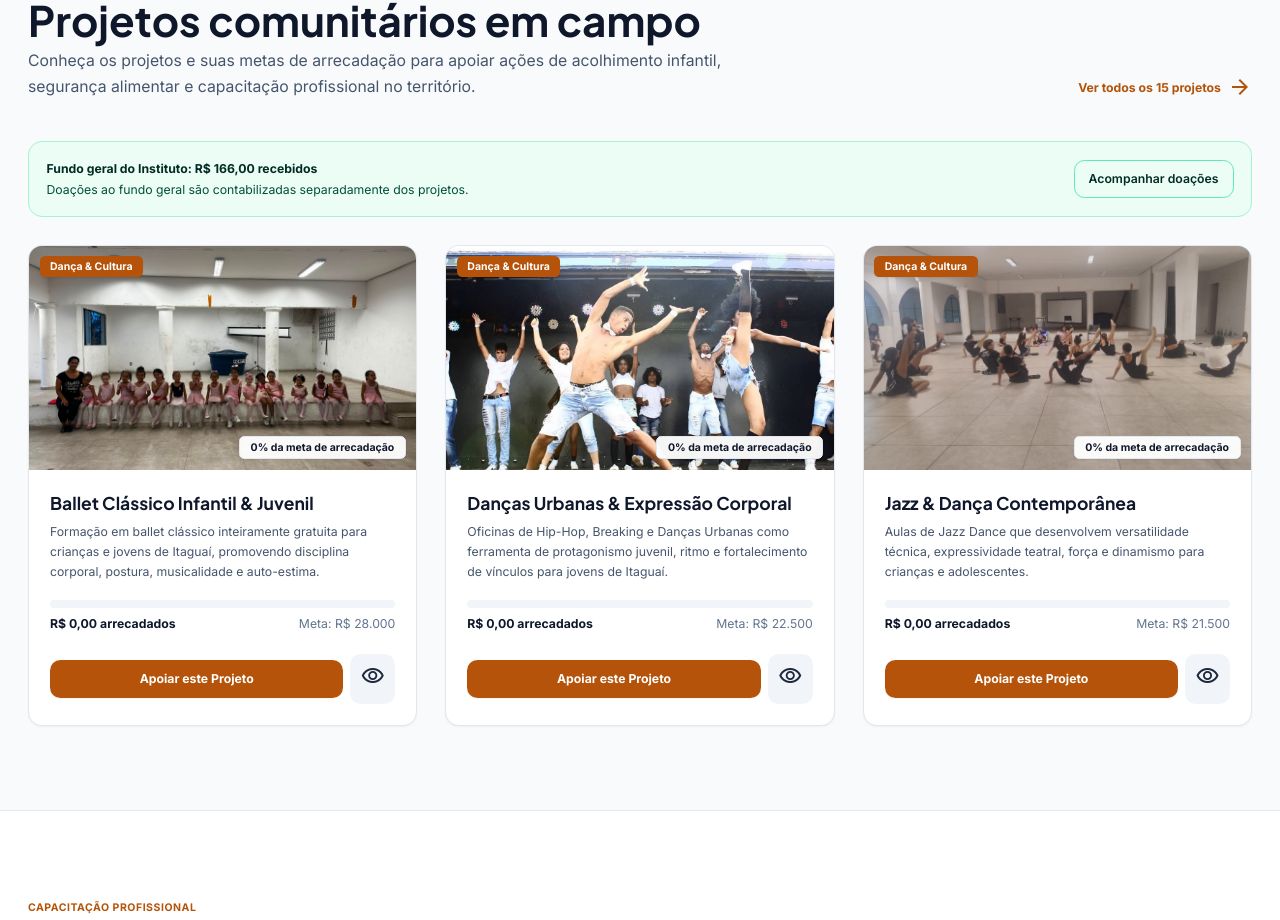
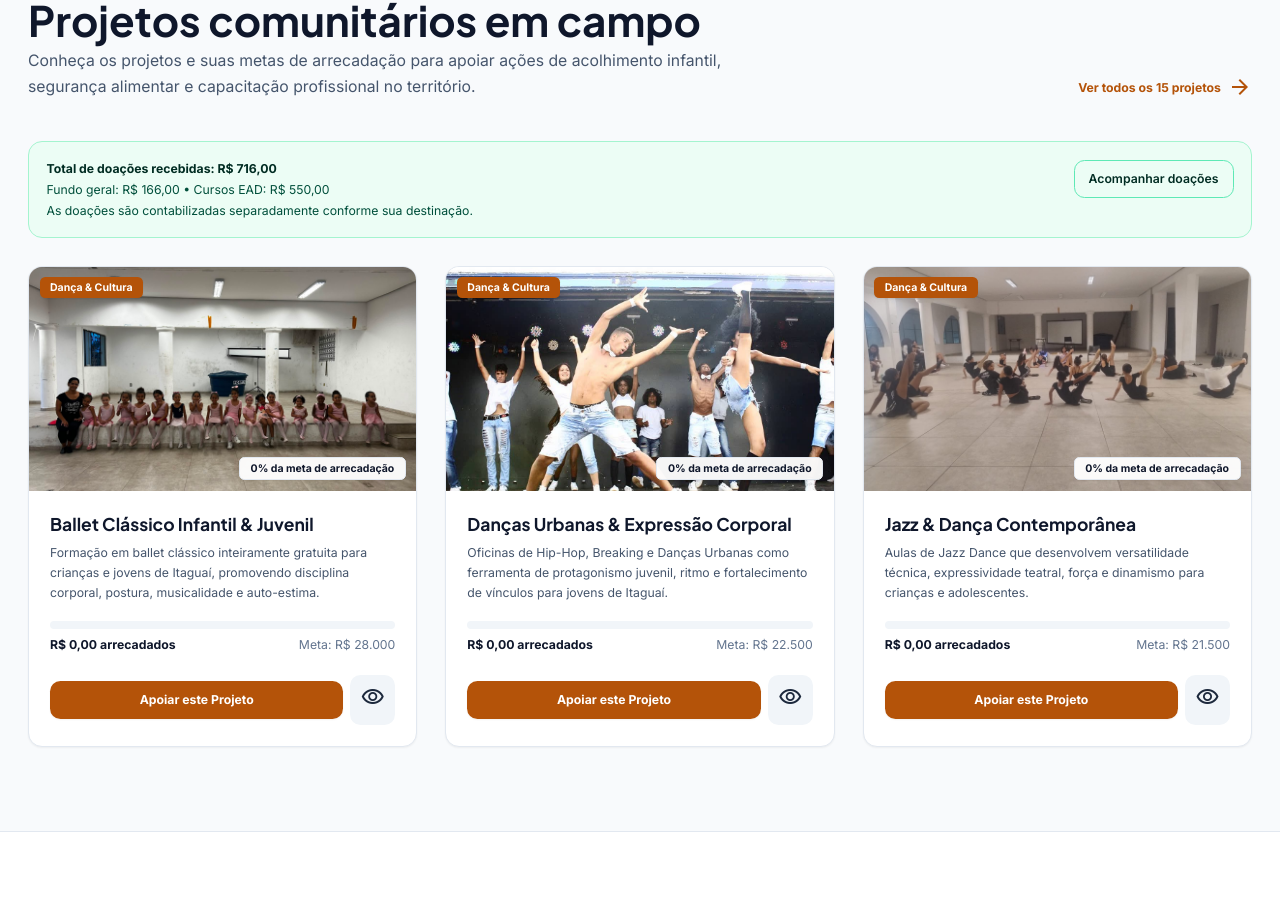
Before and after one commit to AlexLeop/Instituto-Caminho-e-Forma-Site, a React (Vite) app: page / in a window 1280 px wide. Shown: the part 2499-3419 px from the top of the page. Built offline with nearby package versions, Linux system fonts and the light colour scheme.

Commit message:
content: record R$550 donation for EAD courses

```diff
--- a/src/components/CoursesView.tsx
+++ b/src/components/CoursesView.tsx
@@ -1,6 +1,7 @@
 import React, { useState, useMemo, useRef } from 'react';
 import { Course } from '../types';
 import { COURSES, TEACHERS } from '../data/mockData';
+import { DONATION_TOTALS, formatDonationAmount } from '../data/donations';
 import { motion, AnimatePresence, useScroll, useTransform } from 'motion/react';
 
 interface CoursesViewProps {
@@ -51,6 +52,11 @@ export const CoursesView: React.FC<CoursesViewProps> = ({ onEnrollCourse, onOpen
             >
               Oficinas práticas de qualificação e empreendedorismo com certificação. O investimento social acessível é 100% revertido para manter os projetos socioassistenciais do Instituto.
             </motion.p>
+
+            <div className="mb-8 w-full rounded-2xl border border-emerald-200 bg-emerald-50 p-5 text-left text-emerald-950">
+              <p className="text-sm font-bold">Apoio aos cursos EAD: {formatDonationAmount(DONATION_TOTALS.eadCoursesCents)} recebidos</p>
+              <p className="mt-1 text-sm">Doação destinada aos cursos de educação a distância do Instituto, contabilizada separadamente do fundo geral.</p>
+            </div>
 
             {/* Highlights Badges */}
             <motion.div
--- a/src/components/HomeView.tsx
+++ b/src/components/HomeView.tsx
@@ -654,8 +654,9 @@ export const HomeView: React.FC<HomeViewProps> = ({
 
           <div className="mb-8 flex flex-col gap-3 rounded-2xl border border-emerald-200 bg-emerald-50 p-5 sm:flex-row sm:items-center sm:justify-between">
             <div>
-              <p className="text-sm font-bold text-emerald-950">Fundo geral do Instituto: {formatDonationAmount(DONATION_TOTALS.generalFundCents)} recebidos</p>
-              <p className="mt-1 text-sm text-emerald-900">Doações ao fundo geral são contabilizadas separadamente dos projetos.</p>
+              <p className="text-sm font-bold text-emerald-950">Total de doações recebidas: {formatDonationAmount(DONATION_TOTALS.totalCents)}</p>
+              <p className="mt-1 text-sm text-emerald-900">Fundo geral: {formatDonationAmount(DONATION_TOTALS.generalFundCents)} • Cursos EAD: {formatDonationAmount(DONATION_TOTALS.eadCoursesCents)}</p>
+              <p className="mt-1 text-sm text-emerald-900">As doações são contabilizadas separadamente conforme sua destinação.</p>
             </div>
             <button type="button" onClick={() => onNavigate('transparencia')} className="min-h-11 shrink-0 self-start rounded-xl border border-emerald-300 px-4 py-2 text-sm font-semibold text-emerald-950 hover:bg-emerald-100">Acompanhar doações</button>
           </div>
--- a/src/components/TransparencyModal.tsx
+++ b/src/components/TransparencyModal.tsx
@@ -50,6 +50,7 @@ export const TransparencyModal: React.FC<TransparencyModalProps> = ({ isOpen, on
           <div className="rounded-2xl border border-emerald-200 bg-emerald-50 p-4 text-sm text-emerald-950">
             <p>Total de doações recebidas: <strong>{formatDonationAmount(DONATION_TOTALS.totalCents)}</strong></p>
             <p className="mt-1">Fundo geral do Instituto: {formatDonationAmount(DONATION_TOTALS.generalFundCents)}.</p>
+            <p className="mt-1">Cursos EAD: {formatDonationAmount(DONATION_TOTALS.eadCoursesCents)}.</p>
           </div>
           {/* Key Indicators */}
           <div className="grid grid-cols-2 sm:grid-cols-4 gap-2.5 text-center">
--- a/src/components/TransparencyView.tsx
+++ b/src/components/TransparencyView.tsx
@@ -356,7 +356,7 @@ export const TransparencyView: React.FC<TransparencyViewProps> = ({ onOpenDonati
               </div>
               <div className="font-headline-xl text-3xl sm:text-4xl text-[#191c1e] font-extrabold tracking-tight">{formatDonationAmount(DONATION_TOTALS.totalCents)}</div>
               <p className="font-body-sm text-xs sm:text-sm text-[#534434] mt-2 leading-relaxed">
-                Recebidos no fundo geral do Instituto: {formatDonationAmount(DONATION_TOTALS.generalFundCents)}.
+                Fundo geral: {formatDonationAmount(DONATION_TOTALS.generalFundCents)}. Cursos EAD: {formatDonationAmount(DONATION_TOTALS.eadCoursesCents)}.
               </p>
             </motion.div>
 
@@ -399,7 +399,7 @@ export const TransparencyView: React.FC<TransparencyViewProps> = ({ onOpenDonati
               </h2>
             </div>
             <p className="font-body-sm text-sm sm:text-base text-[#534434] max-w-md leading-relaxed">
-              As doações ao fundo geral apoiam o Instituto e são contabilizadas separadamente das doações destinadas a projetos específicos.
+              As doações são contabilizadas separadamente para o fundo geral, os cursos EAD e os projetos específicos, respeitando a destinação informada.
             </p>
           </motion.div>
 
@@ -424,6 +424,7 @@ export const TransparencyView: React.FC<TransparencyViewProps> = ({ onOpenDonati
                 <div className="flex flex-col gap-5 mt-6">
                   {[
                     { label: 'Fundo geral do Instituto', amount: DONATION_TOTALS.generalFundCents },
+                    { label: 'Cursos EAD', amount: DONATION_TOTALS.eadCoursesCents },
                     { label: 'Projetos específicos', amount: DONATION_TOTALS.projectsCents },
                   ].map(item => {
                     const percent = DONATION_TOTALS.totalCents > 0 ? Math.round(item.amount / DONATION_TOTALS.totalCents * 100) : 0;
@@ -443,7 +444,7 @@ export const TransparencyView: React.FC<TransparencyViewProps> = ({ onOpenDonati
               <div className="mt-8 pt-4 bg-white p-4 rounded-xl border border-[#e0e3e5] flex items-center gap-3 text-[#534434]">
                 <span className="material-symbols-outlined text-[#006c49] text-[22px]">info</span>
                 <p className="font-body-sm text-xs sm:text-sm">
-                  O valor recebido foi destinado ao fundo geral do Instituto.
+                  Os valores do fundo geral, dos cursos EAD e dos projetos são contabilizados separadamente.
                 </p>
               </div>
             </motion.div>
--- a/src/data/donations.ts
+++ b/src/data/donations.ts
@@ -1,13 +1,15 @@
 import { PROJECTS } from './mockData';
 
-// Recebimento no fundo geral informado pelo Instituto, sem vínculo com um projeto.
+// Recebimentos informados pelo Instituto, separados pela destinação da doação.
 const generalFundCents = 16600;
+const eadCoursesCents = 55000;
 const projectsCents = PROJECTS.reduce((total, project) => total + Math.round(project.raisedAmount * 100), 0);
 
 export const DONATION_TOTALS = {
   generalFundCents,
+  eadCoursesCents,
   projectsCents,
-  totalCents: generalFundCents + projectsCents,
+  totalCents: generalFundCents + eadCoursesCents + projectsCents,
 };
 
 export const formatDonationAmount = (cents: number) =>
```
